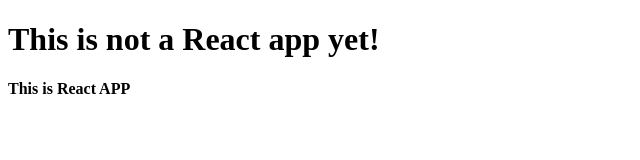
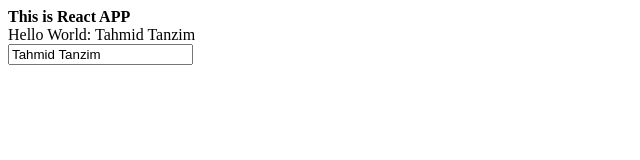
Before and after one commit to tahmid-tanzim/todo-lists, a React app: page / in a window 1280 px wide. Shown: the whole page, without its empty margins (0-640 px from the left). Built offline with nearby package versions, Linux system fonts and the light colour scheme.

Commit message:
Using State & Props

```diff
--- a/client/index.html
+++ b/client/index.html
@@ -5,7 +5,6 @@
     <title>React Todo List</title>
 </head>
 <body>
-    <h1>This is not a React app yet!</h1>
     <div id="app"></div>
     <script src="bundle.js"></script>
 </body>
--- a/components/App.js
+++ b/components/App.js
@@ -1,9 +1,15 @@
 import React, { Component } from 'react';
+import TextInput from './TextInput';
 
 class App extends Component {
     render() {
-        return <div><strong>This is React APP</strong></div>;
+        return (
+            <div>
+                <strong>This is React APP</strong>
+                <TextInput/>
+            </div>
+        );
     }
-};
+}
 
 export default App;
--- /dev/null
+++ b/components/TextDisplay.js
@@ -0,0 +1,14 @@
+import React, { Component } from 'react';
+
+class TextDisplay extends Component {
+
+    render() {
+        return (
+            <div>
+                Hello World: {this.props.text}
+            </div>
+        );
+    }
+}
+
+export default TextDisplay;
--- /dev/null
+++ b/components/TextInput.js
@@ -0,0 +1,33 @@
+import React, { Component } from 'react';
+import TextDisplay from './TextDisplay';
+
+class TextInput extends Component {
+
+    constructor(props, context) {
+        super(props, context);
+        this.state = {
+            inputText: 'Tahmid Tanzim'
+        }
+    }
+
+    handelChange(event) {
+        this.setState({
+            inputText: event.target.value
+        })
+    }
+
+    render() {
+        return (
+            <div>
+                <TextDisplay text={this.state.inputText}/>
+                <input type="text"
+                       placeholder="Search ..."
+                       value={this.state.inputText}
+                       onChange={this.handelChange.bind(this)}/>
+            </div>
+        );
+    }
+}
+
+
+export default TextInput;
```
